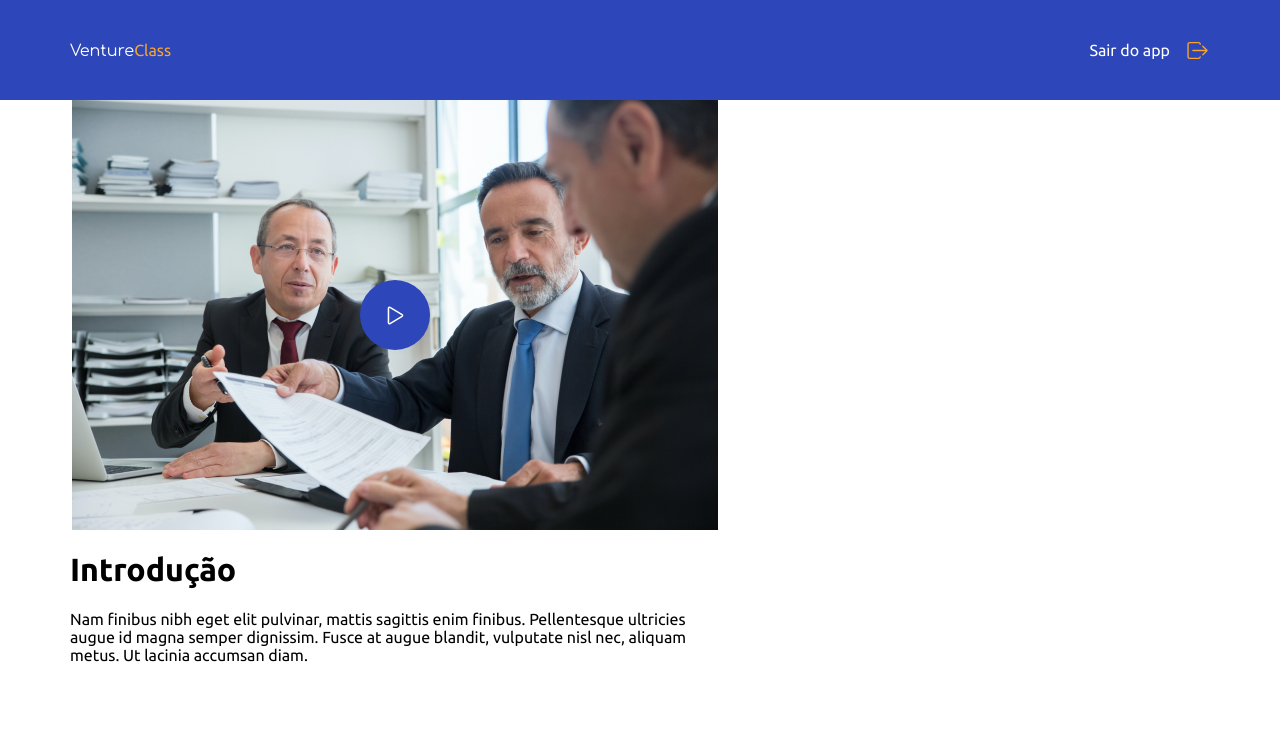
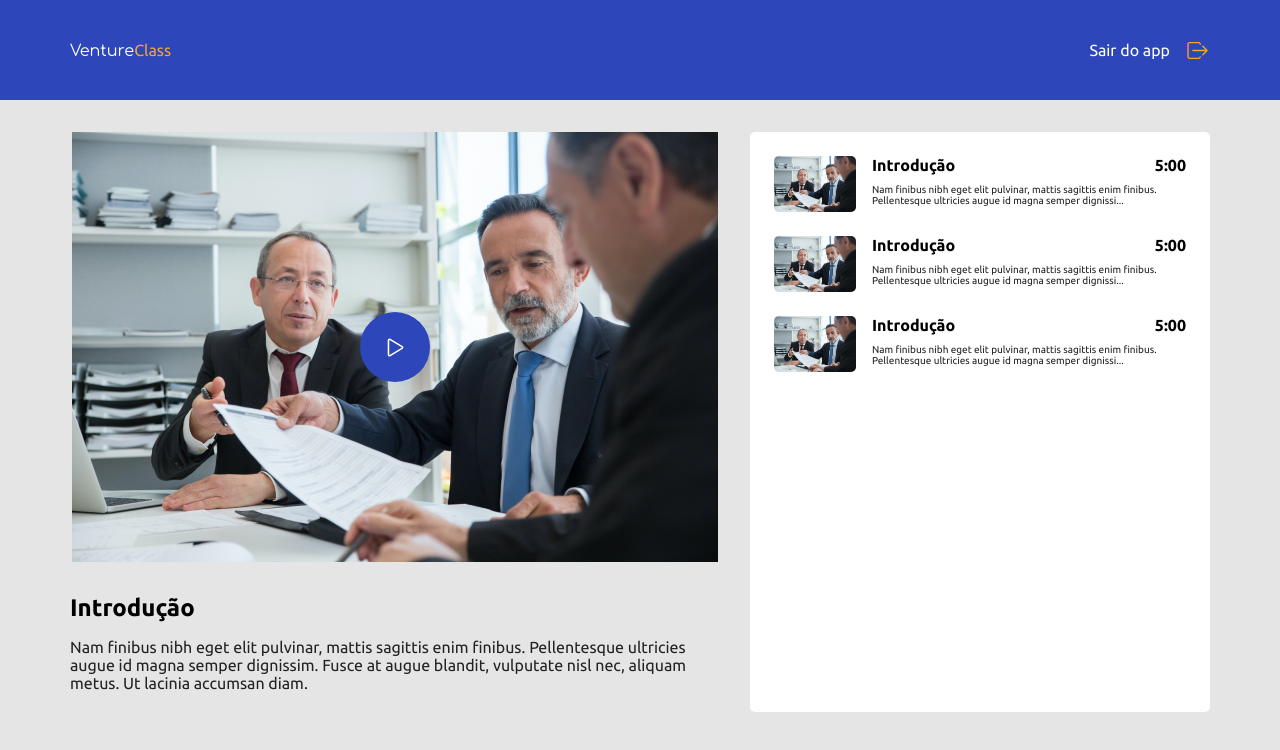
Before and after one commit to brunoapollon/desafio-ventura-frontend, a React (Create React App) app: page /training in a window 1280 px wide. Shown: the top 750 px of the page. Built offline with nearby package versions, Linux system fonts and the light colour scheme.

Commit message:
feat: creating SectionVideos and CardVideos component

```diff
--- /dev/null
+++ b/src/components/CardVideo/index.jsx
@@ -0,0 +1,21 @@
+import React from 'react';
+
+import { Container } from './styles';
+
+function CardVideo(props) {
+  const { title, desc, imageCard, duration } = props;
+  return (
+    <Container>
+      <img src={imageCard} alt="thumb" />
+      <div>
+        <div>
+          <h3>{title}</h3>
+          <span>{duration}</span>
+        </div>
+        <p>{desc}</p>
+      </div>
+    </Container>
+  );
+}
+
+export default CardVideo;
--- /dev/null
+++ b/src/components/CardVideo/styles.js
@@ -0,0 +1,35 @@
+import styled from 'styled-components';
+
+export const Container = styled.div`
+  width: 100%;
+  height: 56px;
+  display: flex;
+  > img {
+    height: 56px;
+    width: 82px;
+    border-radius: 5px;
+  }
+  > div {
+    margin-left: 16px;
+    > div {
+      display: flex;
+      justify-content: space-between;
+      align-items: center;
+      > h3 {
+        font-size: 16px;
+        margin: 0;
+      }
+      > span {
+        font-size: 16px;
+        font-weight: bold;
+      }
+    }
+    > p {
+      font-size: 10px;
+      color: #222;
+    }
+  }
+  & + div {
+    margin-top: 24px;
+  }
+`;
--- a/src/components/FeturedVideo/styles.js
+++ b/src/components/FeturedVideo/styles.js
@@ -2,7 +2,8 @@ import styled from 'styled-components';
 
 export const Container = styled.div`
   width: 650px;
-  height: 100%;
+  height: 580px;
+  margin-top: 32px;
   .thumb {
     width: 100%;
     height: 430px;
@@ -23,12 +24,13 @@ export const Container = styled.div`
         stroke: #fff;
       }
     }
+  }
   > h1 {
     font-size: 24px;
+    margin: 32px 0 16px 0;
   }
   > p {
     font-size: 16px;
     color: #222;
   }
-  }
 `;
--- /dev/null
+++ b/src/components/SectionVideos/index.jsx
@@ -0,0 +1,34 @@
+import React from 'react';
+
+import CardVideo from '../CardVideo';
+
+import ImageTest from '../../assets/imageTest.png';
+
+import { Container } from './styles';
+
+function SectionVideos() {
+  return (
+    <Container>
+      <CardVideo
+        title="Introdução"
+        desc="Nam finibus nibh eget elit pulvinar, mattis sagittis enim finibus. Pellentesque ultricies augue id magna semper dignissi..."
+        imageCard={ImageTest}
+        duration="5:00"
+      />
+      <CardVideo
+        title="Introdução"
+        desc="Nam finibus nibh eget elit pulvinar, mattis sagittis enim finibus. Pellentesque ultricies augue id magna semper dignissi..."
+        imageCard={ImageTest}
+        duration="5:00"
+      />
+      <CardVideo
+        title="Introdução"
+        desc="Nam finibus nibh eget elit pulvinar, mattis sagittis enim finibus. Pellentesque ultricies augue id magna semper dignissi..."
+        imageCard={ImageTest}
+        duration="5:00"
+      />
+    </Container>
+  );
+}
+
+export default SectionVideos;
--- /dev/null
+++ b/src/components/SectionVideos/styles.js
@@ -0,0 +1,12 @@
+import styled from 'styled-components';
+
+export const Container = styled.div`
+  height: 580px;
+  width: 460px;
+  margin-top: 32px;
+  box-sizing: border-box;
+  max-width: 460px;
+  background: #fff;
+  padding: 24px;
+  border-radius: 5px;
+`;
--- a/src/pages/Training/index.jsx
+++ b/src/pages/Training/index.jsx
@@ -2,6 +2,7 @@ import React from 'react';
 
 import Header from '../../components/Header';
 import FeturedVideo from '../../components/FeturedVideo';
+import SectionVideos from '../../components/SectionVideos';
 
 import ImageTest from '../../assets/imageTest.png';
 
@@ -21,6 +22,7 @@ function Training() {
             />
           )}
         </div>
+        <SectionVideos />
       </Content>
     </Container>
   );
--- a/src/pages/Training/styles.js
+++ b/src/pages/Training/styles.js
@@ -9,4 +9,6 @@ export const Content = styled.div`
   max-width: 1140px;
   height: 100%;
   margin: 0 auto;
+  display: flex;
+  justify-content: space-between;
 `;
--- a/src/styles/Global.js
+++ b/src/styles/Global.js
@@ -4,13 +4,13 @@ export default createGlobalStyle`
   html{
     height: 100vh;
     width: 100%;
-    overflow: hidden;
   }
   body{
     height: 100vh;
     width: 100%;
     margin: 0;
     padding: 0;
+    background: #E5E5E5;
   }
   h1,h2,h3,h4,h5, p, span, input, a, button{
     font-family: 'Ubuntu', sans-serif;
```
Also changed, not shown: .eslintrc.json. Lines whose indentation alone changed are shown as unchanged.
